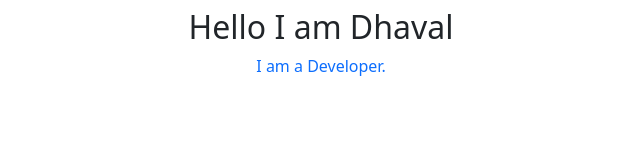
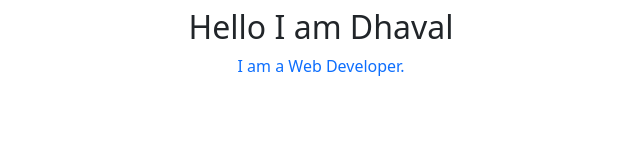
Before and after one commit to dhaval-sojitra/dhaval_sojitra, a plain HTML site: page index.html in a window 1280 px wide. Shown: the full height of the page, 319-959 px from the left. Drawn offline with Linux system fonts and the light colour scheme.

Commit message:
Update index.html

```diff
--- a/index.html
+++ b/index.html
@@ -13,7 +13,7 @@
     <div class="container">
         <div class="row">
             <h2 class="text-center mt-2">Hello I am Dhaval</h2>
-            <p class="text-center text-primary">I am a Developer.</p>
+            <p class="text-center text-primary">I am a Web Developer.</p>
         </div>
     </div>
 </body>
```
